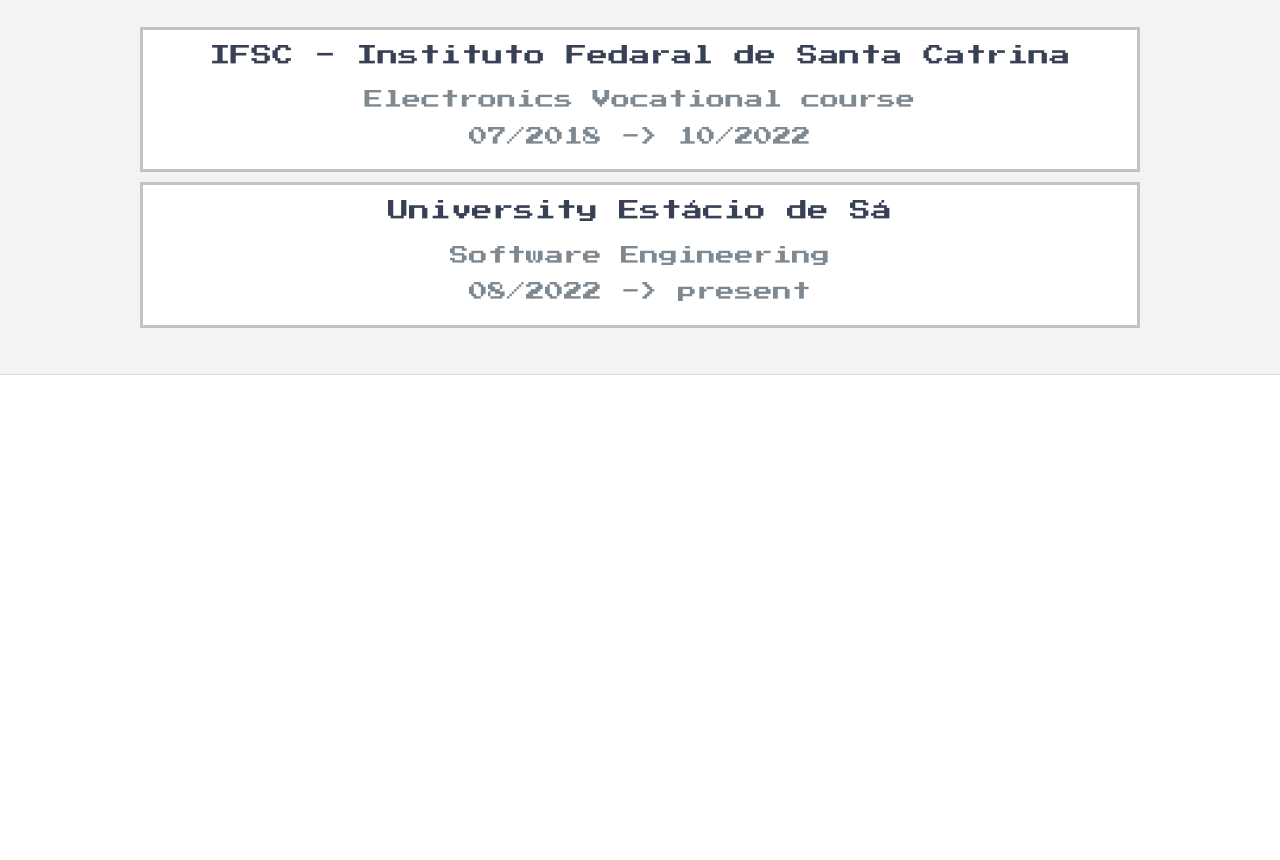
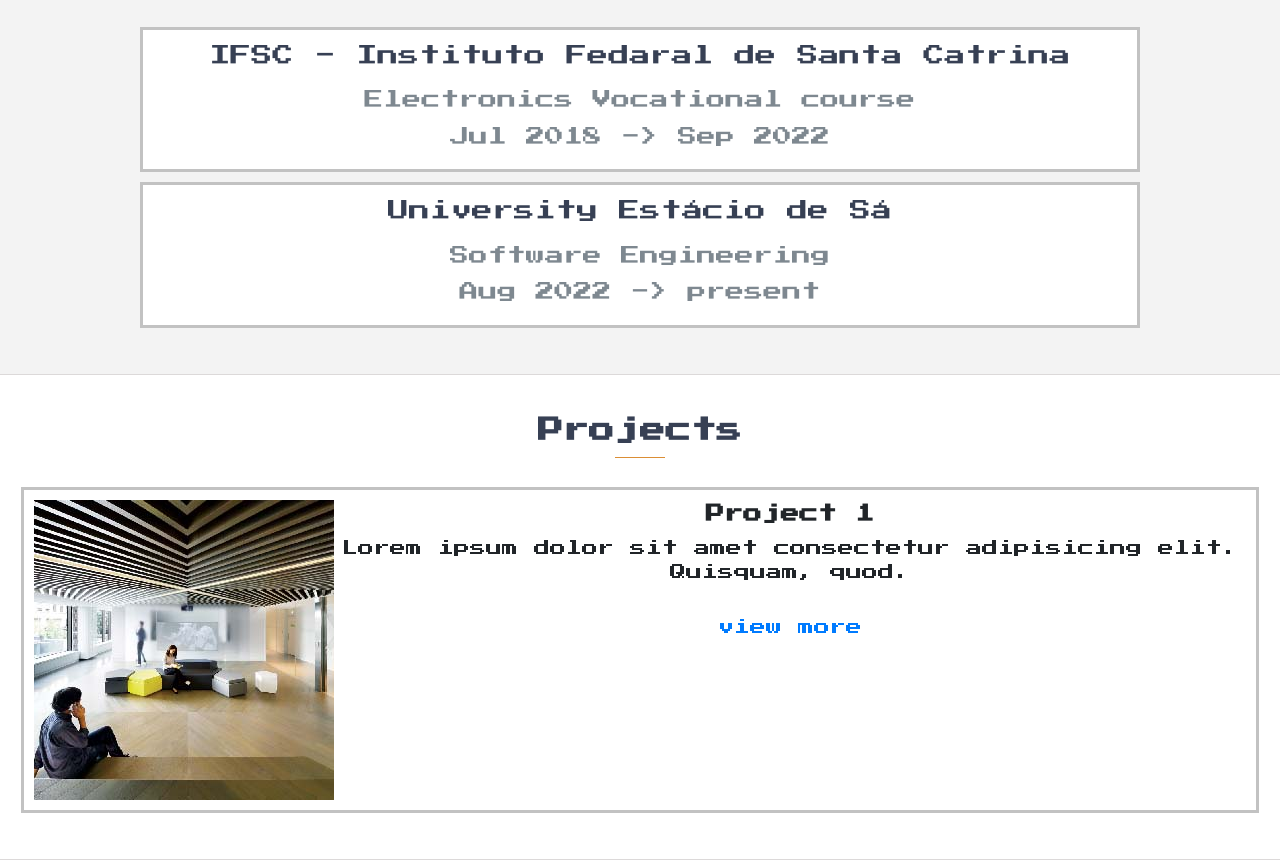
Before and after one commit to gab5987/protfolio-v2, a React (Create React App) app: page /content in a window 1280 px wide. Shown: the part 1440-2300 px from the top of the page. Before the commit the page ends 1815 px from the top, so only its background shows below. Built offline with nearby package versions, Linux system fonts and the light colour scheme.

Commit message:
Feat: Projects section

```diff
--- a/src/Content.scss
+++ b/src/Content.scss
@@ -98,6 +98,45 @@
     min-height: 1px;
     font-weight: 300;
     color: #7e8890;
-
   }
 }
+
+.projects-container {
+  display: flex;
+  background: #fff;
+  padding: 10px;
+  margin-bottom: 10px;
+  border: 3px solid #c2c2c2;
+
+  .cc-text {
+    .link-holder {
+      display: inline-block;
+      padding: 15px;
+      width: 180px;
+      height: 60px;
+      text-decoration: none;
+      color: #4574da;
+      transition: 0.5s;
+    }
+    .link-holder:hover {
+      color: #fff;
+      background: #730bec url(data/pixel.png);
+      animation: animatePixel 0.5s steps(5) forwards;
+    }
+    @keyframes animatePixel {
+      0% {
+        background-position-y: 0px;
+      }
+      100% {
+        background-position-y: -480px;
+      }
+    }
+  }
+
+  .cc-image {
+    height: auto;
+    width: auto;
+    max-width: 300px;
+    max-height: 300px;
+  }
+}
--- a/src/Content.tsx
+++ b/src/Content.tsx
@@ -1,8 +1,8 @@
 import React from "react";
 import "./App.scss";
 import "./Content.scss";
+import {sharedData} from "./data/content.js";
 var background = require("./data/bg-img2.gif");
-const sharedData = require("./data/content.json");
 
 const styleHeader = {
   color: "white",
@@ -11,12 +11,18 @@
   webkitTextStroke: ".3px black",
 };
 
-export default class Content extends React.Component {
+export default class Content extends React.Component<
+{}, { windowWidth: any }> {
   constructor(props: never) {
     super(props);
+    this.state = {
+        windowWidth: window.innerWidth,
+    };
   }
 
-  componentDidMount(): void {}
+  componentDidMount(): void {
+    window.addEventListener("resize", () => this.setState({ windowWidth: window.innerWidth }));
+  }
 
   render() {
     return (
@@ -75,6 +81,29 @@
             })}
           </div>
         </section>
+
+        <section className="section">
+            <div className="title-text heading">
+                <h1>Projects</h1>
+            </div>
+
+            {sharedData.projects.itens.map((item: any) => {
+                return(
+                    <div className="projects-container">
+                        <div className="cc-image">
+                            { this.state.windowWidth > 900 && <img src={item.image} alt="project image"/>}
+                        </div>
+                        <div className="cc-text">
+                            <h3>{item.title}</h3>
+                            <p>{item.description}</p>
+                            <div className="link-holder"><a href={item.link} >view more</a></div>
+                        </div>
+                    </div>
+                );
+            })}
+        </section>
+
+
       </>
     );
   }
--- /dev/null
+++ b/src/data/content.js
@@ -0,0 +1,49 @@
+export const sharedData = {
+  about: {
+    title: "About",
+    message:
+      "Lorem ipsum dolor, sit amet consectetur adipisicing elit. Maxime nostrum molestiae quidem, quam itaque minus nihil esse adipisci repellendus id autem quaerat sint accusamus suscipit expedita reiciendis repudiandae nemo molestias?",
+  },
+  skills: {
+    title: "Programming Proeficiency",
+    itens: [
+      { name: "HTML", color: "orange" },
+      { name: "CSS", color: "blue" },
+      { name: "JavaScript", color: "yellow" },
+      { name: "PHP", color: "purple" },
+      { name: "MySQL", color: "green" },
+      { name: "Python", color: "yellow" },
+      { name: "C#", color: "blue" },
+      { name: "C++", color: "purple" },
+      { name: "Java", color: "orange" },
+      { name: "C", color: "green" },
+    ],
+  },
+  education: {
+    title: "Education",
+    itens: [
+      {
+        title: "IFSC - Instituto Fedaral de Santa Catrina",
+        subtitle: "Electronics Vocational course",
+        date: { start: "Jul 2018", end: "Sep 2022" },
+      },
+      {
+        title: "University Estácio de Sá ",
+        subtitle: "Software Engineering",
+        date: { start: "Aug 2022", end: "present" },
+      },
+    ],
+  },
+  projects: {
+    title: "Projects",
+    itens: [
+      {
+        title: "Project 1",
+        description:
+          "Lorem ipsum dolor sit amet consectetur adipisicing elit. Quisquam, quod.",
+        link: "",
+        image: require("./fallback.jpg"),
+      },
+    ],
+  },
+};
--- a/src/data/content.json
+++ /dev/null
@@ -1,36 +0,0 @@
-{
-  "about": {
-    "title": "About",
-    "message": "Lorem ipsum dolor, sit amet consectetur adipisicing elit. Maxime nostrum molestiae quidem, quam itaque minus nihil esse adipisci repellendus id autem quaerat sint accusamus suscipit expedita reiciendis repudiandae nemo molestias?"
-  },
-  "skills": {
-    "title": "Programming Proeficiency",
-    "itens": [
-      { "name": "HTML", "color": "orange" },
-      { "name": "CSS", "color": "blue" },
-      { "name": "JavaScript", "color": "yellow" },
-      { "name": "PHP", "color": "purple" },
-      { "name": "MySQL", "color": "green" },
-      { "name": "Python", "color": "yellow" },
-      { "name": "C#", "color": "blue" },
-      { "name": "C++", "color": "purple" },
-      { "name": "Java", "color": "orange" },
-      { "name": "C", "color": "green" }
-    ]
-  },
-  "education": {
-    "title": "Education",
-    "itens": [
-      {
-        "title": "IFSC - Instituto Fedaral de Santa Catrina",
-        "subtitle": "Electronics Vocational course",
-        "date": { "start": "07/2018", "end": "10/2022" }
-      },
-      {
-        "title": "University Estácio de Sá ",
-        "subtitle": "Software Engineering",
-        "date": { "start": "08/2022", "end": "present" }
-      }
-    ]
-  }
-}
```
Also changed, not shown: src/data/fallback.jpg (added), src/data/pixel.png (added).
